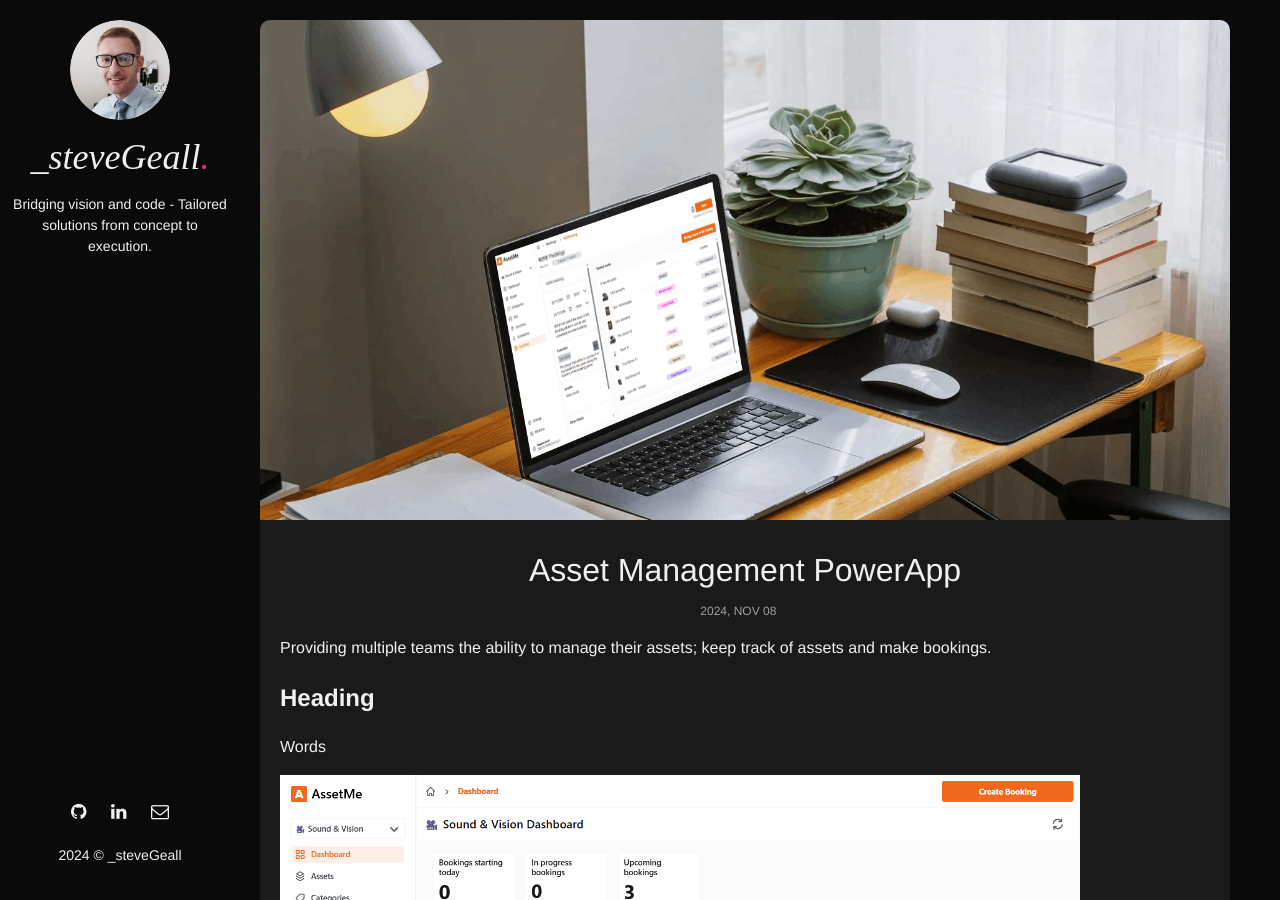
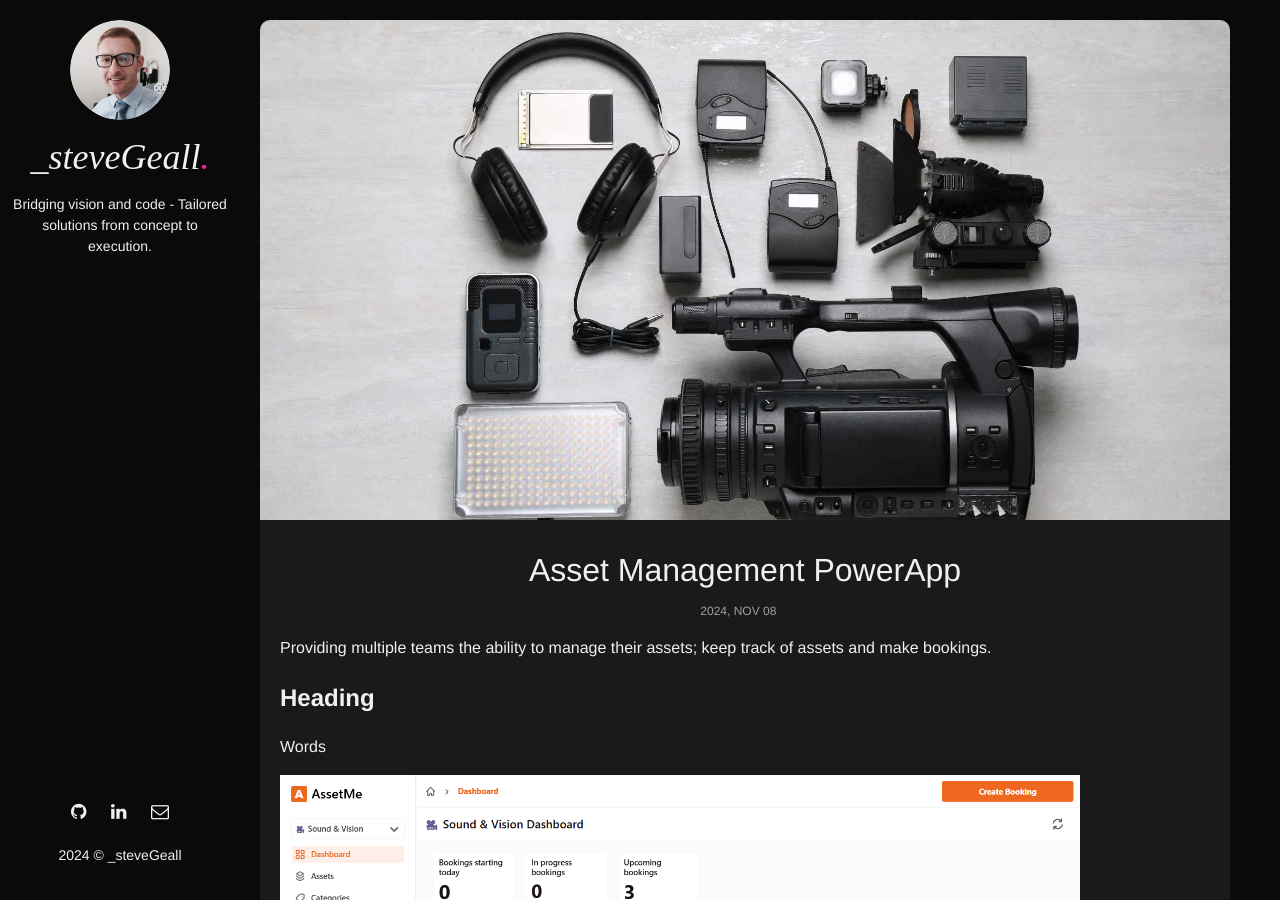
Before and after one commit to borough11/borough11.github.io, a Jekyll site: the page built from _posts/2024-11-09-powerapp-asset-management.markdown, in a window 1280 px wide and 900 px high. Built offline with Jekyll 4.4.1, drawn with Linux system fonts in a browser that asks for light colours; nearby versions of some CDN libraries.

Commit message:
modified:   _posts/2024-11-09-powerapp-asset-management.markdown 	new file:   assets/img/powerapp-assetmanagement-thumb.jpg

```diff
--- a/_posts/2024-11-09-powerapp-asset-management.markdown
+++ b/_posts/2024-11-09-powerapp-asset-management.markdown
@@ -3,7 +3,7 @@ layout: post
 title: Asset Management PowerApp
 date: 2024-11-08 13:32:20 +0300
 description: desc. # Add post description (optional)
-img: powerapp-assetmanagement-thumb.png # Add image post (optional)
+img: powerapp-assetmanagement-thumb.jpg # Add image post (optional)
 fig-caption: # Add figcaption (optional)
 tags: [PowerApps, PowerAutomate, SharePoint]
 ---
```
Also changed, not shown: assets/img/powerapp-assetmanagement-thumb.jpg (added).
